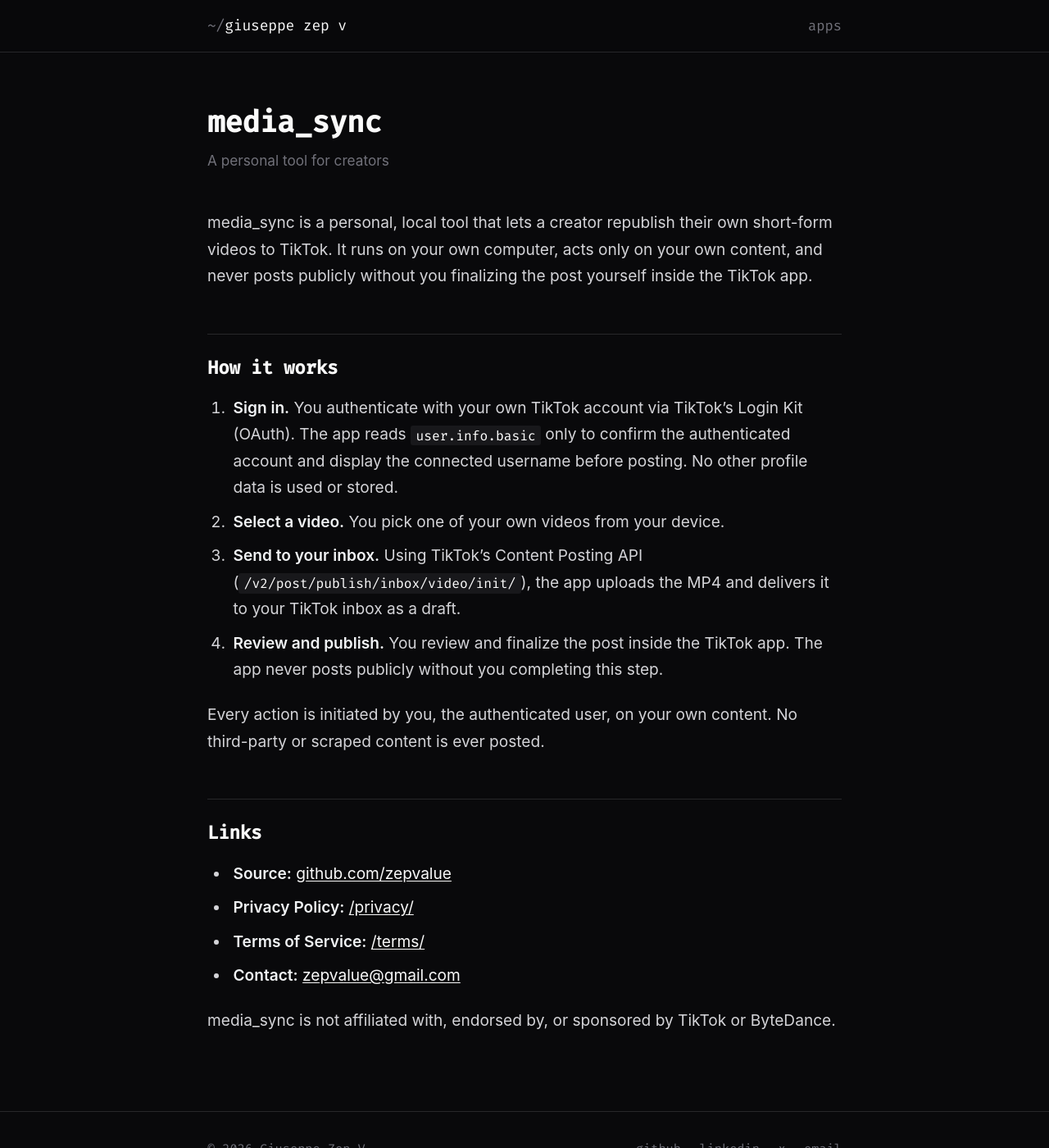
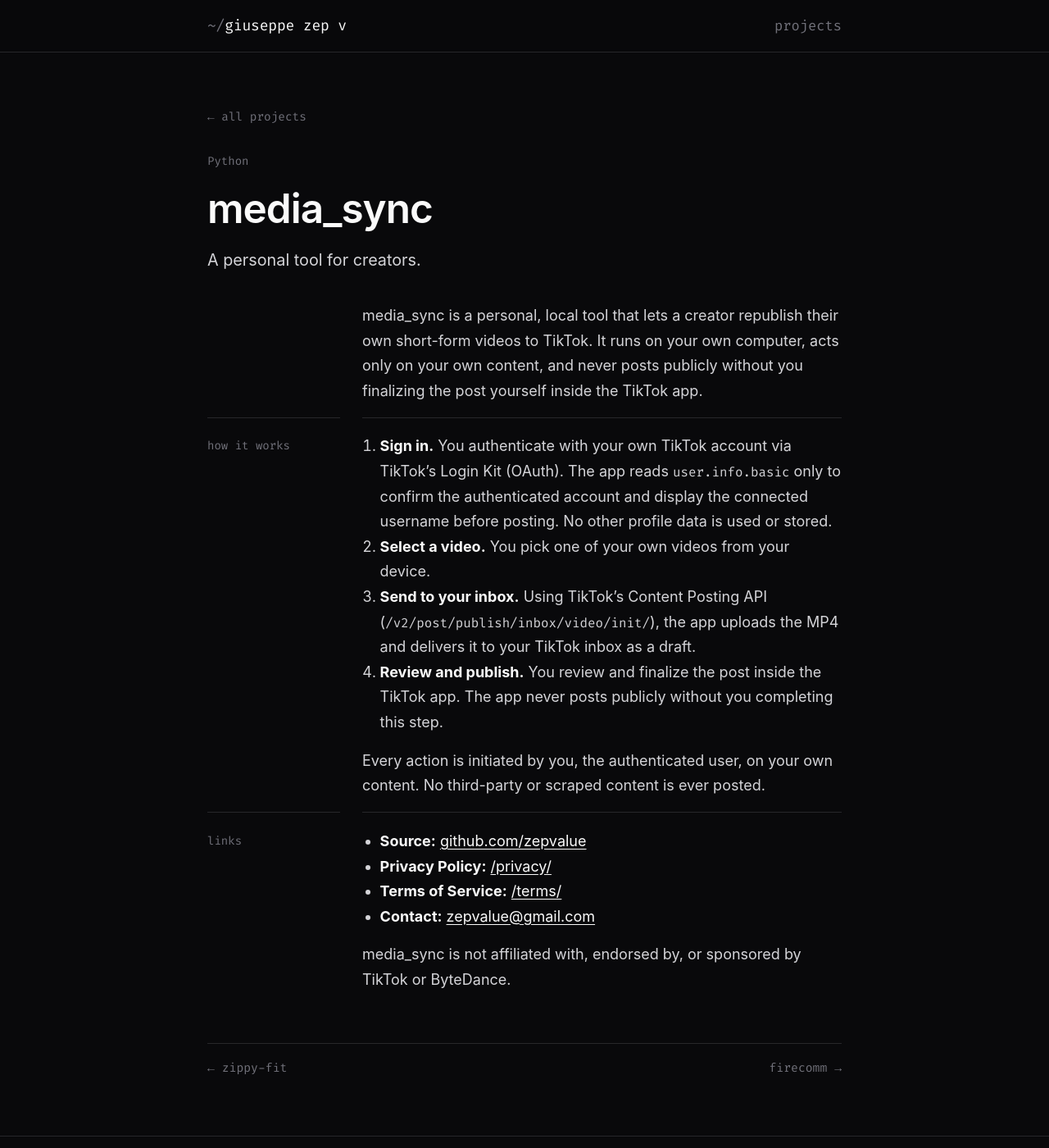
Before and after one commit to zepvalue/zepvalue.github.io, a Jekyll site: the page built from apps/media-sync.md, in a window 1280 px wide and 1400 px high. Shown: the whole window at 82% size. Built offline with Jekyll 4.4.1, drawn with Linux system fonts in a browser that asks for light colours.

Commit message:
feat: move project data to _data and add case-study layout

```diff
--- a/_config.yml
+++ b/_config.yml
@@ -41,7 +41,7 @@ links:
   - label: Email
     icon: email
     url: mailto:zepvalue@gmail.com
-  - label: Apps
+  - label: Projects
     icon: apps
     url: /apps/
 
--- a/_includes/nav.html
+++ b/_includes/nav.html
@@ -2,7 +2,7 @@
   <div class="nav-inner">
     <a class="nav-brand" href="/">{{ site.json.name | default: site.title | downcase }}</a>
     <nav class="nav-links">
-      <a href="/apps/">apps</a>
+      <a href="/apps/">projects</a>
     </nav>
   </div>
 </header>
--- /dev/null
+++ b/_layouts/case-study.html
@@ -0,0 +1,67 @@
+---
+layout: page
+---
+{% comment %}
+  Case-study page. Card data (name, desc, links, badge, meta) comes from
+  _data/projects.yml via `page.project`. Page front matter adds:
+    summary  – one-line lead (falls back to the card desc)
+    years    – e.g. "2019 – 2022"
+    hero     – screenshot path (falls back to the card preview)
+    stats    – list of { value, label }
+  The body uses `## Problem`, `## What I built`, `## Stack` (a list, shown
+  as chips) and `## Results` sections.
+{% endcomment %}
+{% assign p = site.data.projects.projects | where: "id", page.project | first %}
+{% assign studies = site.data.projects.projects | where: "case_study", true %}
+{% assign hero = page.hero | default: p.preview %}
+<article class="cs">
+  <a class="cs-back" href="/apps/">&larr; all projects</a>
+
+  <header class="cs-hero">
+    <div class="cs-kicker">
+      {% if p.badge == "founder" %}<span class="founder-badge">founder</span>{% endif %}
+      {% if p.badge == "npm" %}<span class="npm-badge">npm</span>{% endif %}
+      <span class="cs-meta">{% if page.years %}{{ page.years }}{% endif %}{% if page.years and p.meta %} · {% endif %}{{ p.meta | default: p.lang }}</span>
+    </div>
+    <h1 class="cs-title">{{ p.name }}</h1>
+    <p class="cs-lead">{{ page.summary | default: p.desc }}</p>
+    {% if p.links.size > 0 %}
+    <div class="cs-actions">
+      {% for l in p.links %}
+      {% assign scheme = l.url | slice: 0, 4 %}
+      <a class="cs-btn{% if forloop.first %} is-primary{% endif %}" href="{{ l.url }}"{% if scheme == "http" %} target="_blank" rel="noopener"{% endif %}>{{ l.label }}{% if scheme == "http" %} &nearr;{% endif %}</a>
+      {% endfor %}
+    </div>
+    {% endif %}
+  </header>
+
+  {% if page.stats %}
+  <dl class="cs-stats">
+    {% for s in page.stats %}
+    <div class="cs-stat"><dt>{{ s.label }}</dt><dd>{{ s.value }}</dd></div>
+    {% endfor %}
+  </dl>
+  {% endif %}
+
+  {% if hero %}
+  <img class="cs-shot" src="{{ hero }}" alt="{{ p.name }} screenshot" width="1280" height="800" decoding="async">
+  {% endif %}
+
+  <div class="cs-body">
+    {{ content }}
+  </div>
+
+  {% assign prev = nil %}{% assign next = nil %}
+  {% for s in studies %}
+    {% if s.id == p.id %}
+      {% assign i_prev = forloop.index0 | minus: 1 %}
+      {% assign i_next = forloop.index0 | plus: 1 %}
+      {% if i_prev >= 0 %}{% assign prev = studies[i_prev] %}{% endif %}
+      {% assign next = studies[i_next] %}
+    {% endif %}
+  {% endfor %}
+  <nav class="cs-pager" aria-label="More case studies">
+    {% if prev %}<a href="/apps/{{ prev.id }}/">&larr; {{ prev.name }}</a>{% else %}<span></span>{% endif %}
+    {% if next %}<a href="/apps/{{ next.id }}/">{{ next.name }} &rarr;</a>{% endif %}
+  </nav>
+</article>
--- /dev/null
+++ b/_sass/_case-study.scss
@@ -0,0 +1,202 @@
+// ── Case-study pages (/apps/<id>/) and the "case study" card label ──────────
+
+.cs-label {
+  padding: 0.05rem 0.5rem;
+  border-radius: 0.3rem;
+  background: var(--fg);
+  color: var(--bg);
+  font-size: 0.72rem;
+  font-weight: 600;
+}
+
+.cs {
+  max-width: 48rem;
+  margin: 0 auto;
+  animation: fadeUp 0.45s ease both;
+
+  @media (prefers-reduced-motion: reduce) { animation: none; }
+}
+
+.cs-back {
+  font-family: var(--font-mono);
+  font-size: 0.8rem;
+  color: var(--muted);
+  transition: color 0.15s ease;
+
+  &:hover { color: var(--fg); }
+}
+
+.cs-hero { margin: 1.75rem 0 2rem; }
+
+.cs-kicker {
+  display: flex;
+  flex-wrap: wrap;
+  align-items: center;
+  gap: 0.6rem;
+  margin-bottom: 0.6rem;
+
+  .founder-badge, .npm-badge { font-size: 0.65rem; }
+}
+
+.cs-meta {
+  font-family: var(--font-mono);
+  font-size: 0.78rem;
+  color: var(--muted);
+}
+
+.cs-title {
+  font-size: clamp(2rem, 5vw, 2.75rem);
+  font-weight: 600;
+  letter-spacing: -0.02em;
+  color: var(--fg);
+  margin: 0;
+}
+
+.cs-lead {
+  font-size: 1.1rem;
+  line-height: 1.6;
+  color: var(--text);
+  margin: 0.6rem 0 1.25rem;
+  max-width: 38rem;
+}
+
+.cs-actions {
+  display: flex;
+  flex-wrap: wrap;
+  gap: 0.5rem;
+}
+
+.cs-btn {
+  padding: 0.45rem 0.9rem;
+  border: 1px solid var(--border);
+  border-radius: 0.45rem;
+  background: var(--surface);
+  color: var(--fg);
+  font-size: 0.88rem;
+  transition: border-color 0.15s ease, background 0.15s ease;
+
+  &:hover { border-color: var(--border-hover); }
+
+  &.is-primary {
+    background: var(--fg);
+    border-color: var(--fg);
+    color: var(--bg);
+
+    &:hover { background: var(--accent-bright); }
+  }
+}
+
+.cs-stats {
+  display: grid;
+  grid-template-columns: repeat(auto-fit, minmax(8rem, 1fr));
+  gap: 0.6rem;
+  margin: 0 0 1.5rem;
+}
+
+.cs-stat {
+  display: flex;
+  flex-direction: column-reverse;
+  padding: 0.7rem 0.85rem;
+  background: var(--surface);
+  border: 1px solid var(--border);
+  border-radius: 0.5rem;
+
+  dd {
+    margin: 0;
+    font-size: 1.3rem;
+    font-weight: 600;
+    color: var(--fg);
+  }
+
+  dt {
+    font-family: var(--font-mono);
+    font-size: 0.75rem;
+    color: var(--muted);
+  }
+}
+
+.cs-shot {
+  width: 100%;
+  height: auto;
+  aspect-ratio: 16 / 10;
+  object-fit: cover;
+  object-position: top;
+  border: 1px solid var(--border);
+  border-radius: 0.6rem;
+  margin-bottom: 1rem;
+}
+
+// Section label in the left column, text in the right; stacks on phones.
+.cs-body {
+  display: grid;
+  grid-template-columns: 9rem minmax(0, 1fr);
+  column-gap: 1.5rem;
+  color: var(--text);
+  font-size: 1rem;
+  line-height: 1.7;
+
+  > * { grid-column: 2; margin: 0 0 0.9rem; }
+
+  > h2 {
+    grid-column: 1;
+    margin: 0;
+    padding-top: 1.25rem;
+    border-top: 1px solid var(--border);
+    font-family: var(--font-mono);
+    font-size: 0.78rem;
+    font-weight: 400;
+    text-transform: lowercase;
+    color: var(--muted);
+  }
+
+  > h2 + * {
+    padding-top: 1.1rem;
+    border-top: 1px solid var(--border);
+  }
+
+  a { color: var(--fg); text-decoration: underline; text-underline-offset: 3px; }
+  strong { color: var(--fg); }
+  code { font-family: var(--font-mono); font-size: 0.88em; }
+  ul, ol { padding-left: 1.2rem; }
+
+  // `## Stack` list renders as chips.
+  > h2#stack + ul {
+    display: flex;
+    flex-wrap: wrap;
+    gap: 0.4rem;
+    padding-left: 0;
+    list-style: none;
+
+    li {
+      padding: 0.1rem 0.55rem;
+      border: 1px solid var(--border);
+      border-radius: 0.35rem;
+      font-family: var(--font-mono);
+      font-size: 0.78rem;
+    }
+  }
+
+  @media (max-width: 640px) {
+    display: block;
+
+    > h2 { padding-top: 1.25rem; margin-bottom: 0.4rem; }
+    > h2 + * { padding-top: 0; border-top: 0; }
+  }
+}
+
+.cs-pager {
+  display: flex;
+  justify-content: space-between;
+  gap: 1rem;
+  margin-top: 2.5rem;
+  padding-top: 1rem;
+  border-top: 1px solid var(--border);
+  font-family: var(--font-mono);
+  font-size: 0.82rem;
+
+  a { color: var(--muted); transition: color 0.15s ease; }
+  a:hover { color: var(--fg); }
+}
+
+// Draft marker for facts still to fill in. Remove before shipping a page.
+.todo { color: #f59e0b; }
--- a/apps/media-sync.md
+++ b/apps/media-sync.md
@@ -1,13 +1,10 @@
 ---
-layout: prose
+layout: case-study
 title: media_sync
+project: media-sync
 permalink: /apps/media-sync/
+summary: A personal tool for creators.
 ---
-
-# media_sync
-
-<p class="updated">A personal tool for creators</p>
-
 media_sync is a personal, local tool that lets a creator republish their own
 short-form videos to TikTok. It runs on your own computer, acts only on your own
 content, and never posts publicly without you finalizing the post yourself inside the
--- a/assets/css/styles.min.scss
+++ b/assets/css/styles.min.scss
@@ -7,3 +7,4 @@
 @import "home";
 @import "layout";
 @import "content";
+@import "case-study";
```
Also changed, not shown: _data/projects.yml (added, +158 -0 lines), apps/index.html (+15 -120 lines), 1 other file.
